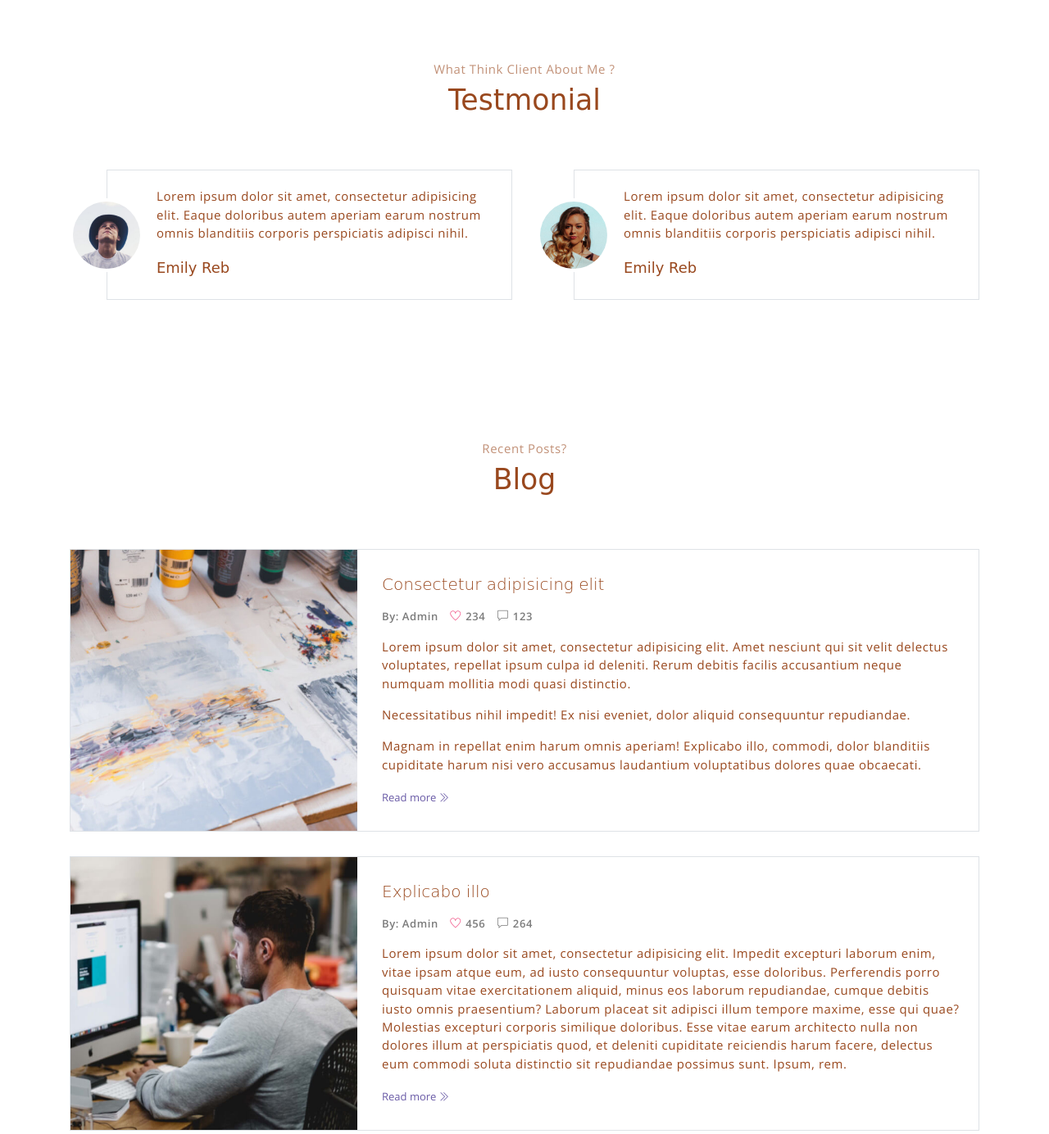
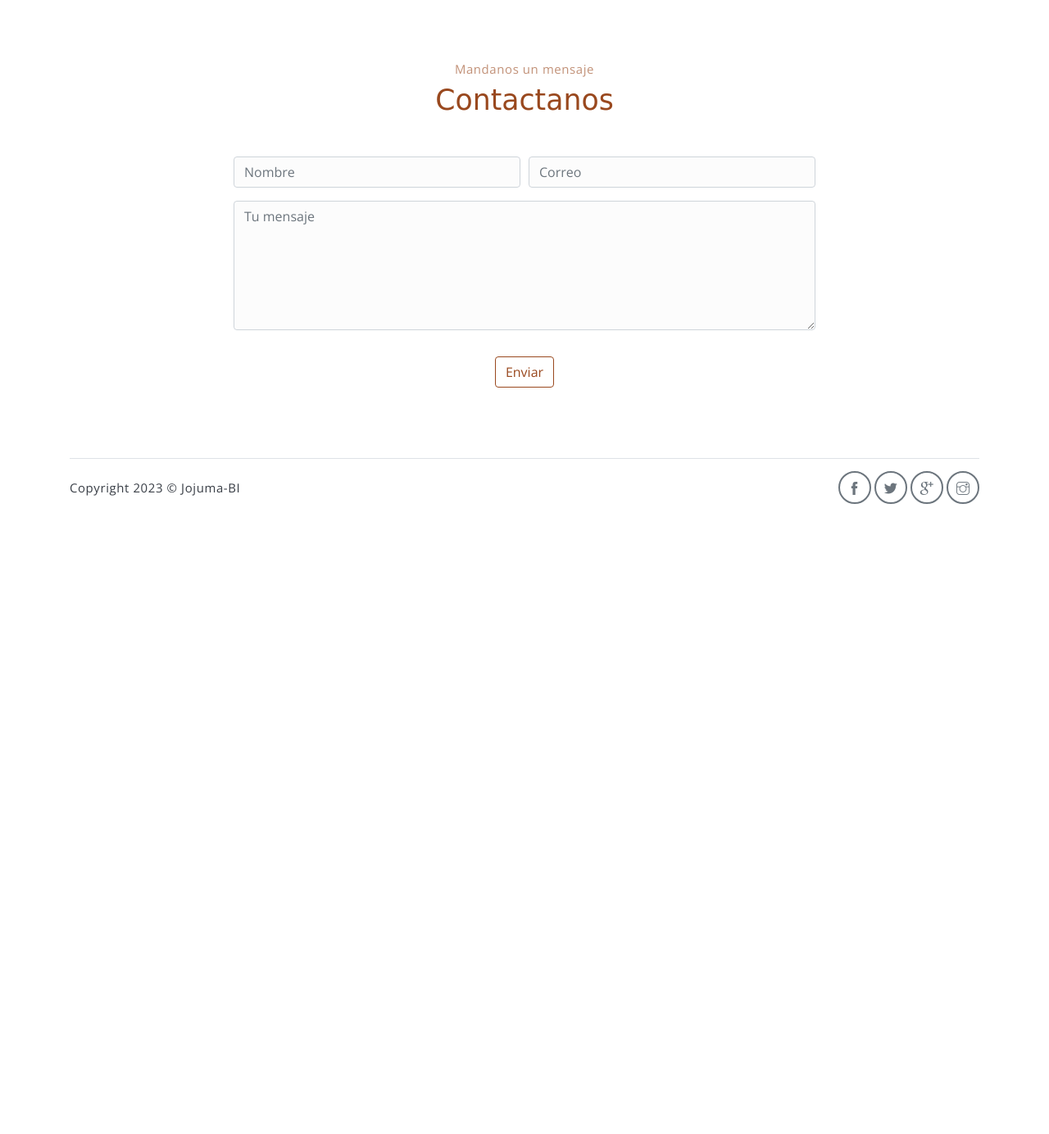
Before and after one commit to joseoscarcc/paisaymaisa, a plain HTML site: page index.html in a window 1280 px wide. Shown: the part 3384-4768 px from the top of the page at 82% size. After the commit the page ends 4013 px from the top, so only its background shows below. Drawn offline with nearby package versions, Linux system fonts and the light colour scheme; a web font is replaced by a local one.

Commit message:
Update index.html

```diff
--- a/index.html
+++ b/index.html
@@ -247,91 +247,6 @@
         </div> <!-- end of container -->
     </section><!-- end of pricing section -->
 
-    <!-- testimonial section -->
-    <section class="section" id="testmonial">
-        <div class="container text-center">
-            <p class="section-subtitle">What Think Client About Me ?</p>
-            <h6 class="section-title mb-6">Testmonial</h6>
-
-            <!-- row -->
-            <div class="row">
-                <div class="col-md-6">
-                    <div class="testimonial-card">
-                        <div class="testimonial-card-img-holder">
-                            <img src="assets/imgs/avatar2.jpg" class="testimonial-card-img" alt="Download free bootstrap 4 landing page, free boootstrap 4 templates, Download free bootstrap 4.1 landing page, free boootstrap 4.1.1 templates, meyawo Landing page">
-                        </div>
-                        <div class="testimonial-card-body">
-                            <p class="testimonial-card-subtitle">Lorem ipsum dolor sit amet, consectetur adipisicing elit. Eaque doloribus autem aperiam earum nostrum omnis blanditiis corporis perspiciatis adipisci nihil.</p>
-                            <h6 class="testimonial-card-title">Emily Reb</h6>
-                        </div>
-                    </div>
-                </div>
-                <div class="col-md-6">
-                    <div class="testimonial-card">
-                        <div class="testimonial-card-img-holder">
-                            <img src="assets/imgs/avatar3.jpg" class="testimonial-card-img" alt="Download free bootstrap 4 landing page, free boootstrap 4 templates, Download free bootstrap 4.1 landing page, free boootstrap 4.1.1 templates, meyawo Landing page">
-                        </div>
-                        <div class="testimonial-card-body">
-                            <p class="testimonial-card-subtitle">Lorem ipsum dolor sit amet, consectetur adipisicing elit. Eaque doloribus autem aperiam earum nostrum omnis blanditiis corporis perspiciatis adipisci nihil.</p>
-                            <h6 class="testimonial-card-title">Emily Reb</h6>
-                        </div>
-                    </div>
-                </div>
-            </div>
-        </div> <!-- end of container -->
-    </section> <!-- end of testimonial section -->
-
-    <!-- blog section -->
-    <section class="section" id="blog">
-        <!-- container -->
-        <div class="container text-center">
-            <p class="section-subtitle">Recent Posts?</p>
-            <h6 class="section-title mb-6">Blog</h6>
-            <!-- blog-wrapper -->
-            <div class="blog-card">
-                <div class="blog-card-header">
-                    <img src="assets/imgs/img-1.jpg" class="blog-card-img" alt="Download free bootstrap 4 landing page, free boootstrap 4 templates, Download free bootstrap 4.1 landing page, free boootstrap 4.1.1 templates, meyawo Landing page">
-                </div>
-                <div class="blog-card-body">
-                    <h5 class="blog-card-title">Consectetur adipisicing elit</h6>
-
-                    <p class="blog-card-caption">
-                        <a href="#">By: Admin</a>
-                        <a href="#"><i class="ti-heart text-danger"></i> 234</a>
-                        <a href="#"><i class="ti-comment"></i> 123</a>
-                    </p>
-                    <p>Lorem ipsum dolor sit amet, consectetur adipisicing elit. Amet nesciunt qui sit velit delectus voluptates, repellat ipsum culpa id deleniti. Rerum debitis facilis accusantium neque numquam mollitia modi quasi distinctio.</p>
-
-                    <p><b>Necessitatibus nihil impedit! Ex nisi eveniet, dolor aliquid consequuntur repudiandae.</b></p>
-                    <p>Magnam in repellat enim harum omnis aperiam! Explicabo illo, commodi, dolor blanditiis cupiditate harum nisi vero accusamus laudantium voluptatibus dolores quae obcaecati.</p>
-
-                    <a href="#" class="blog-card-link">Read more <i class="ti-angle-double-right"></i></a>
-                </div>
-            </div><!-- end of blog wrapper -->
-
-            <!-- blog-wrapper -->
-            <div class="blog-card">
-                <div class="blog-card-header">
-                    <img src="assets/imgs/img-2.jpg" class="blog-card-img" alt="Download free bootstrap 4 landing page, free boootstrap 4 templates, Download free bootstrap 4.1 landing page, free boootstrap 4.1.1 templates, meyawo Landing page">
-                </div>
-                <div class="blog-card-body">
-                    <h5 class="blog-card-title">Explicabo illo</h6>
-
-                    <p class="blog-card-caption">
-                        <a href="#">By: Admin</a>
-                        <a href="#"><i class="ti-heart text-danger"></i> 456</a>
-                        <a href="#"><i class="ti-comment"></i> 264</a>
-                    </p>
-
-                    <p>Lorem ipsum dolor sit amet, consectetur adipisicing elit. Impedit excepturi laborum enim, vitae ipsam atque eum, ad iusto consequuntur voluptas, esse doloribus. Perferendis porro quisquam vitae exercitationem aliquid, minus eos laborum repudiandae, cumque debitis iusto omnis praesentium? Laborum placeat sit adipisci illum tempore maxime, esse qui quae? Molestias excepturi corporis similique doloribus. Esse vitae earum architecto nulla non dolores illum at perspiciatis quod, et deleniti cupiditate reiciendis harum facere, delectus eum commodi soluta distinctio sit repudiandae possimus sunt. Ipsum, rem.</p>
-
-                    <a href="#" class="blog-card-link">Read more <i class="ti-angle-double-right"></i></a>
-                </div>
-            </div><!-- end of blog wrapper -->
-
-        </div><!-- end of container -->
-    </section><!-- end of blog section -->
-
     <!-- contact section -->
     <section class="section" id="contact">
         <div class="container text-center">
```
